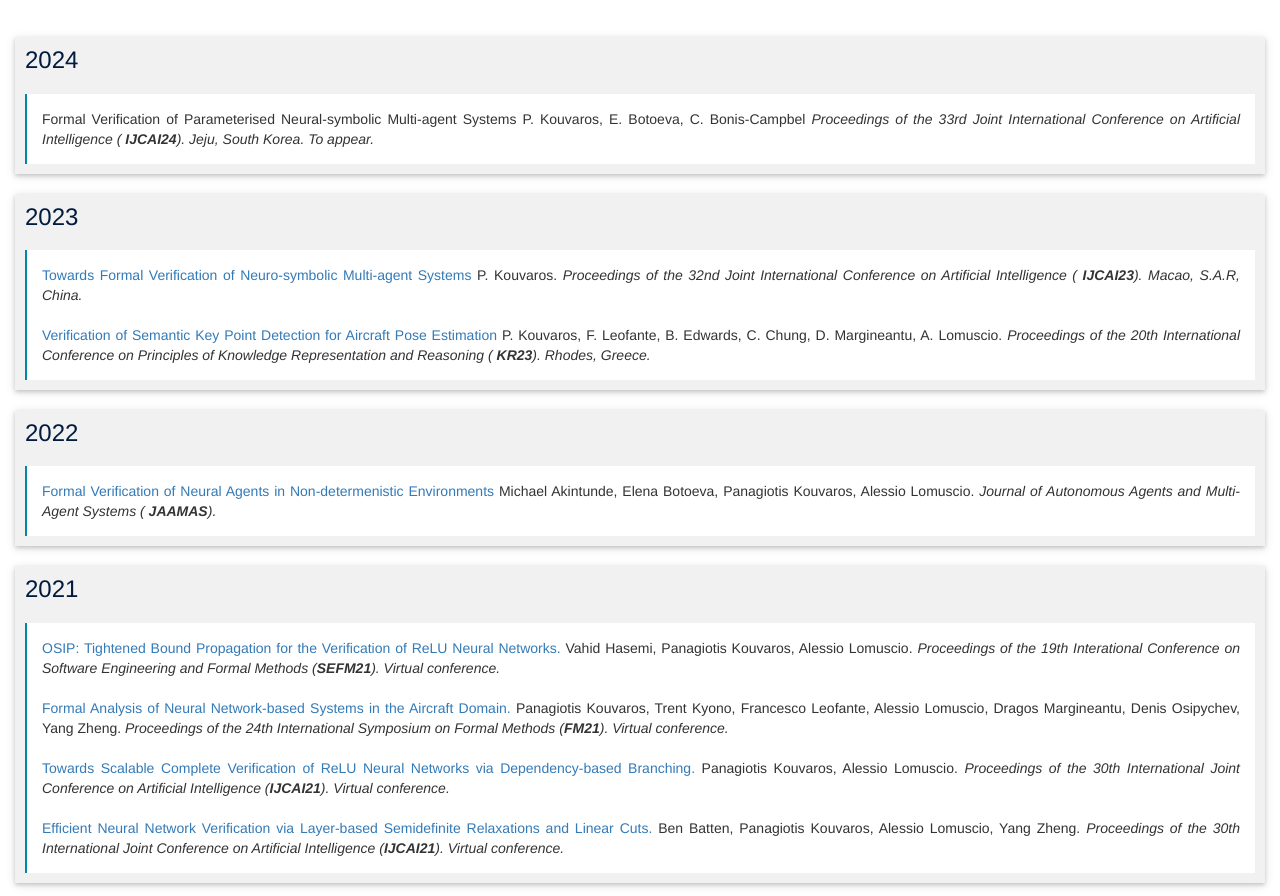
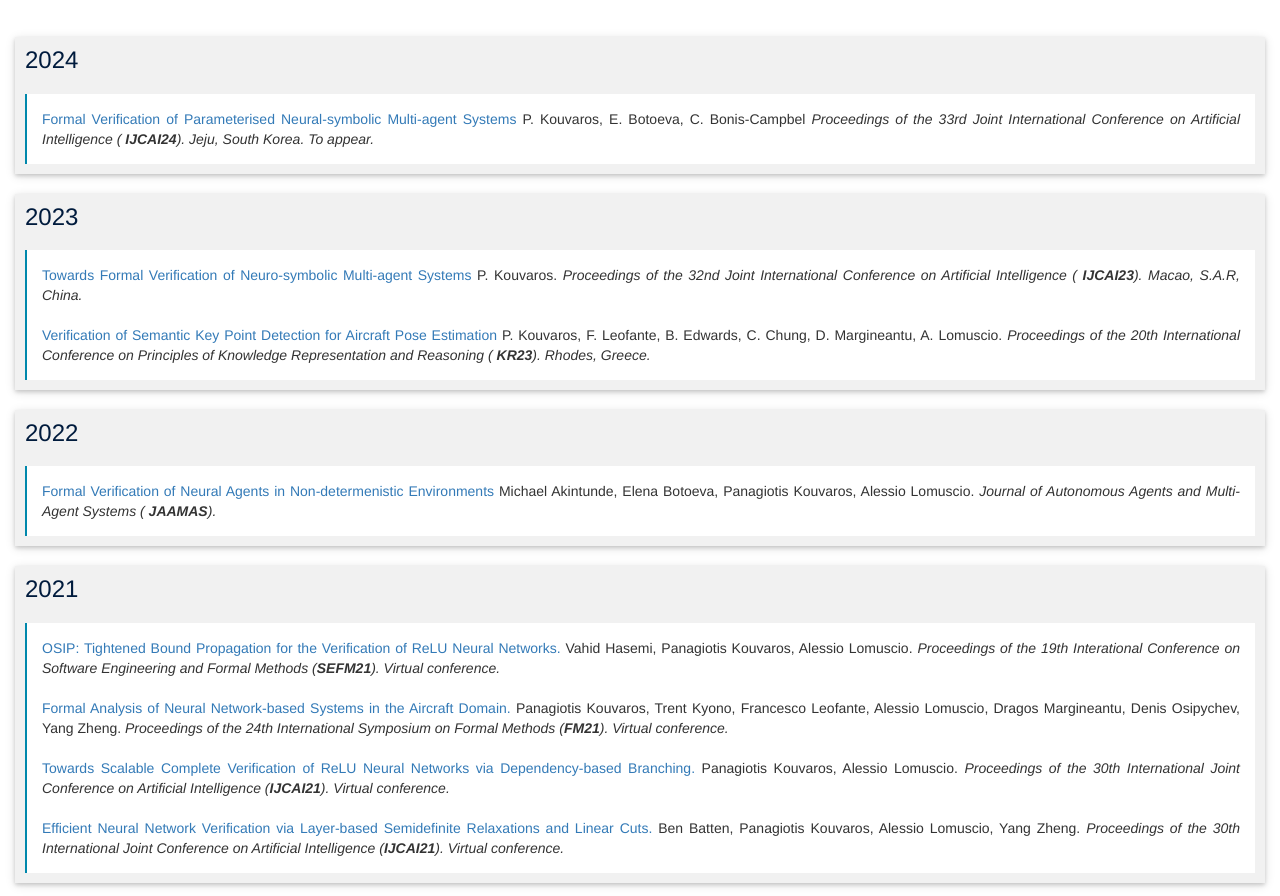
Before and after one commit to pkouvaros/pkouvaros.github.io, a plain HTML site: page index.html in a window 1280 px wide. Shown: the part 958-1854 px from the top of the page. Drawn offline with nearby package versions, Linux system fonts and the light colour scheme.

Commit message:
added paper

```diff
--- a/index.html
+++ b/index.html
@@ -189,7 +189,7 @@ London EPSRC Doctoral Prize Fellow.
 	<div class="pub-year-container">
 
 	<div class="pub-item">
-        <!--<a href="publications/IJCAI23-K/paper.pdf">-->
+        <a href="publications/IJCAI24-KBC/paper.pdf">
         Formal Verification of Parameterised Neural-symbolic
         Multi-agent Systems
         </a>
```
